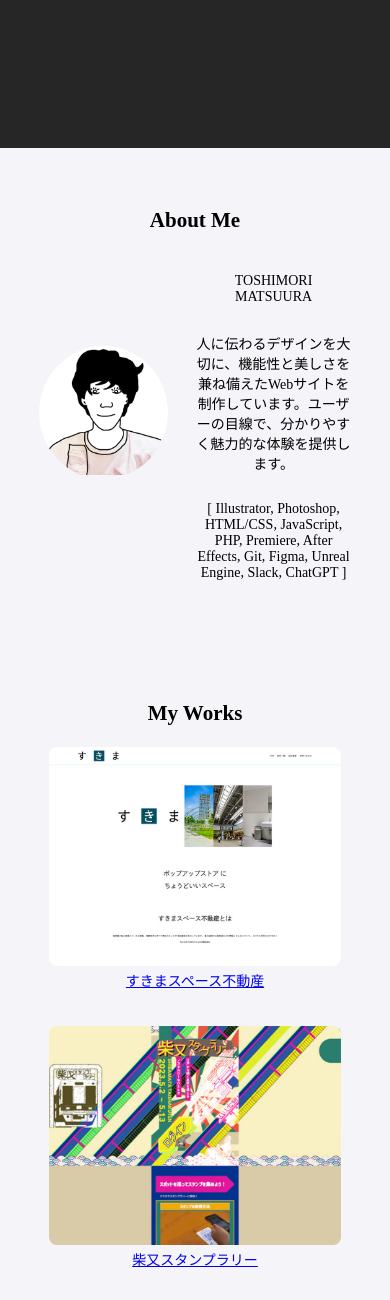
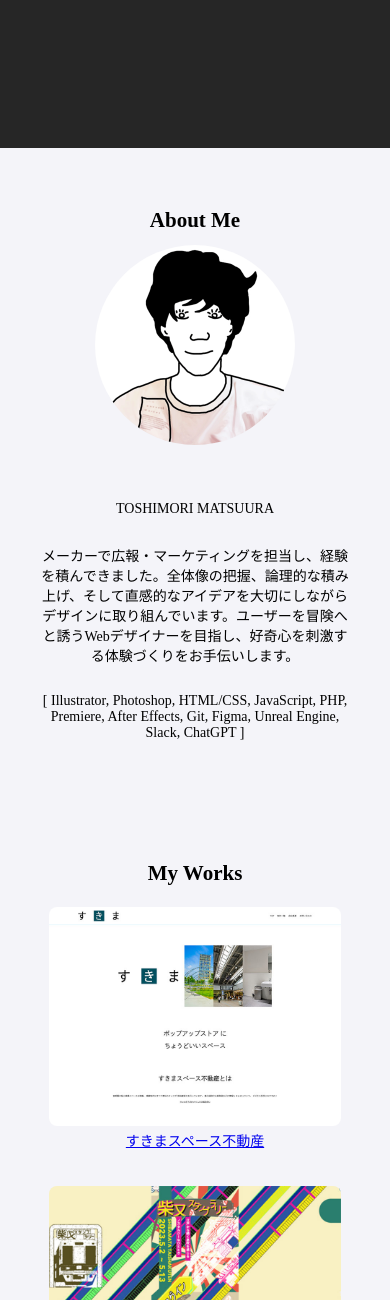
Before and after one commit to matsu-kaze/too4moorii, a PHP site: page / in a window 390 px wide. Shown: the part 696-1996 px from the top of the page. Run offline with PHP 8.4, Linux system fonts and the light colour scheme; some libraries are stand-ins or nearby versions.

Commit message:
詳細ページの画像レイアウト

```diff
--- a/common/css/style.css
+++ b/common/css/style.css
@@ -172,9 +172,15 @@ body {
   display: flex;
   gap: 2rem;
 }
+@media (max-width:767px) {
+  .l-profile {
+    flex-direction: column;
+  }
+}
 .l-profile .l-profile-img {
   margin: auto;
   max-width: 200px;
+  max-height: 200px;
   overflow: hidden;
   border-radius: 50%;
 }
@@ -242,6 +248,16 @@ body {
 #l-works .l-workshero-image img,
 #l-works .l-worksfeatures img {
   display: block;
+}
+#l-works .l-worksfeatures {
+  display: grid;
+  grid-template-columns: 1fr 1fr;
+  gap: 10px;
+}
+@media (max-width:767px) {
+  #l-works .l-worksfeatures {
+    grid-template-columns: 1fr;
+  }
 }
 #l-works header > div {
   display: flex;
@@ -326,12 +342,20 @@ body {
   height: 3px;
   top: 50%;
   background-color: #262626;
+  transition: 0.1s;
 }
 .c-btn-close::before {
   transform: translateY(-50%) rotate(45deg);
 }
 .c-btn-close::after {
   transform: translateY(-50%) rotate(-45deg);
+}
+.c-btn-close:hover::before, .c-btn-close:hover::after {
+  background-color: #f3cd01;
+}
+.c-btn-close:active::before, .c-btn-close:active::after {
+  background-color: #f3cd01;
+  transform: translateY(-50%) rotate(180deg);
 }
 
 .c-workswrap {
--- a/common/scss/00_global/_var.scss
+++ b/common/scss/00_global/_var.scss
@@ -4,6 +4,8 @@ $black: #262626;
 $white: #f4f4f9;
 $gray: #aaa;
 $grayLite: #eee;
+$assort: #bb2855;
+$accent: #f3cd01;
 
 $max: 60dvw;
 $maxSp: 80dvw;
--- a/common/scss/02_layout/_layout.scss
+++ b/common/scss/02_layout/_layout.scss
@@ -34,9 +34,13 @@ body {
 .l-profile{
   display: flex;
   gap: 2rem;
+  @include v.mq(sp){
+    flex-direction:column;
+  }
   .l-profile-img{
     margin: auto;
     max-width: 200px;
+    max-height: 200px;
     overflow: hidden;
     border-radius:50%;
   }
@@ -103,6 +107,14 @@ body {
       display: block;
     }
   }
+  .l-worksfeatures{
+    display: grid;
+    grid-template-columns: 1fr 1fr;
+    gap:10px;
+    @include v.mq(sp){
+      grid-template-columns:1fr;
+    }
+  }
   header {
     > div {
       display: flex;
--- a/common/scss/03_object/_component.scss
+++ b/common/scss/03_object/_component.scss
@@ -38,12 +38,26 @@
     height: 3px;
     top: 50%;
     background-color: v.$black;
+    transition: 0.1s;
   }
   &::before {
     transform: translateY(-50%) rotate(45deg);
   }
   &::after {
     transform: translateY(-50%) rotate(-45deg);
+  }
+  &:hover{
+    &::before,
+    &::after {
+      background-color: v.$accent;
+    }
+  }
+  &:active{
+    &::before,
+    &::after {
+      background-color: v.$accent;
+      transform: translateY(-50%) rotate(180deg);
+    }
   }
 }
 
--- a/index.html
+++ b/index.html
@@ -41,7 +41,7 @@
         </div>
         <div class="l-profile-txt">
           <p>TOSHIMORI MATSUURA</p>
-          <p>人に伝わるデザインを大切に、機能性と美しさを兼ね備えたWebサイトを制作しています。ユーザーの目線で、分かりやすく魅力的な体験を提供します。</p>
+          <p>メーカーで広報・マーケティングを担当し、経験を積んできました。全体像の把握、論理的な積み上げ、そして直感的なアイデアを大切にしながらデザインに取り組んでいます。ユーザーを冒険へと誘うWebデザイナーを目指し、好奇心を刺激する体験づくりをお手伝いします。</p>
           <p>[ Illustrator, Photoshop, HTML/CSS, JavaScript, PHP, Premiere, After Effects, Git, Figma, Unreal Engine, Slack, ChatGPT ]</p>
         </div>
       </article>
--- a/works/balloon/index.html
+++ b/works/balloon/index.html
@@ -52,8 +52,6 @@
           alt="デザイン案と入稿時の指示"
         />
       </div>
-    </section>
-    <section class="l-worksfeatures c-inner">
       <div class="c-works-imgs">
         <img
           src="/common/img/balloon-photo.jpg"
--- a/works/cd-hana/index.html
+++ b/works/cd-hana/index.html
@@ -68,8 +68,6 @@
           alt="Webサイトモックアップ"
         />
       </div>
-    </section>
-    <section class="l-worksfeatures c-inner">
       <div class="c-works-imgs">
         <img
           src="/too4moorii/common/img/flower-cdconcept1.jpg"
--- a/works/graphic/index.html
+++ b/works/graphic/index.html
@@ -45,8 +45,6 @@
           alt="チラシの制作"
         />
       </div>
-    </section>
-    <section class="l-worksfeatures c-inner">
       <div class="c-works-imgs">
         <img
           src="/common/img/graphic-catalogue.jpg"
--- a/works/instagram/index.html
+++ b/works/instagram/index.html
@@ -87,8 +87,6 @@
         <!--<img src="/too4moorii/common/img/flower-webmockup.jpg" alt="アカウント設計"/>-->
         <img src="/common/img/instagram-design.jpg" alt="アカウント設計"/>
       </div>
-    </section>
-    <section class="l-worksfeatures c-inner">
       <div class="c-works-imgs">
         <video poster="/common/img/instagram-capture.jpg" autoplay="" loop="" muted="" playsinline="">
           <source src="/common/mov/instagram-capture.mp4" type="video/mp4">
--- a/works/shortsy/index.html
+++ b/works/shortsy/index.html
@@ -78,8 +78,6 @@
           <span>video</span>
         </div>
       </div>
-    </section>
-    <section class="l-worksfeatures c-inner">
       <div class="c-works-imgs">
         <!--<img src="/too4moorii/common/img/sukima-wire.jpg" alt="ワイヤーフレーム" />-->
         <img src="/common/img/shortsy-mockup.jpg" alt="モックアップ" />
--- a/works/stamp/index.html
+++ b/works/stamp/index.html
@@ -98,8 +98,6 @@
           <span>video</span>
         </div>
       </div>
-    </section>
-    <section class="l-worksfeatures c-inner">
       <div class="c-works-imgs">
         <img
           src="/too4moorii/common/img/stamp-print-qr.jpg"
--- a/works/sukimaspace/index.html
+++ b/works/sukimaspace/index.html
@@ -88,8 +88,6 @@
           <span>video</span>
         </div>
       </div>
-    </section>
-    <section class="l-worksfeatures c-inner">
       <div class="c-works-imgs">
         <!--<img src="/too4moorii/common/img/sukima-wire.jpg" alt="ワイヤーフレーム" />-->
         <img src="/common/img/sukima-wire.jpg" alt="ワイヤーフレーム" />
--- a/works/ticket/index.html
+++ b/works/ticket/index.html
@@ -54,8 +54,6 @@
           alt="デザインA"
         />
       </div>
-    </section>
-    <section class="l-worksfeatures c-inner">
       <div class="c-works-imgs">
         <img
           src="/common/img/ticket-designb.jpg"
```
Also changed, not shown: 1 other file.
